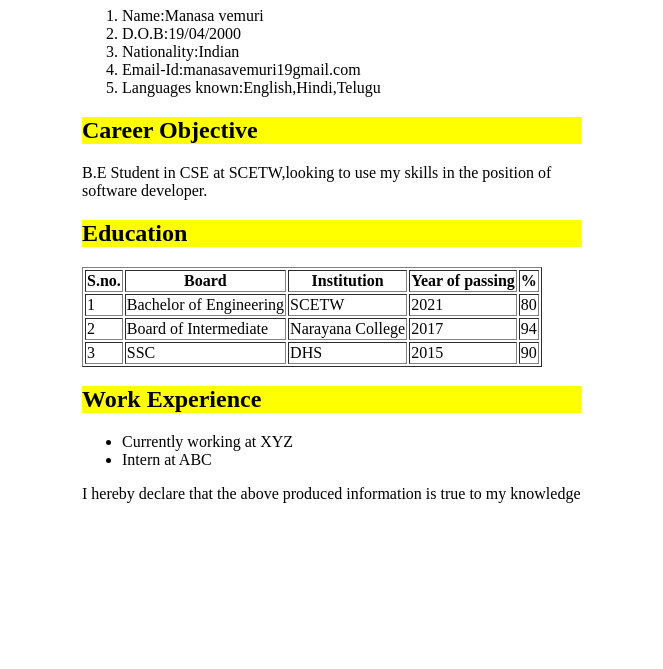
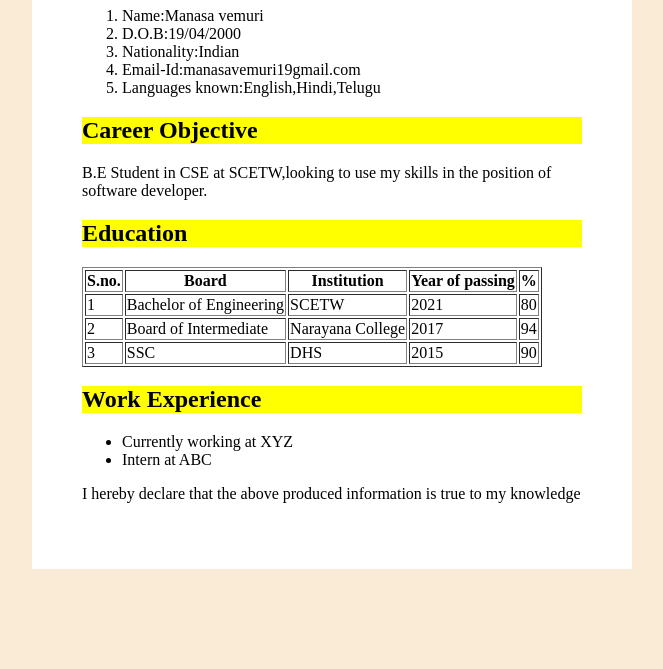
Before and after one commit to manasavemuri19/manasavemuri19.github.io, a plain HTML site: page index.html in a window 1280 px wide. Shown: the part 223-892 px from the top of the page, without its empty margins (308-971 px from the left). Drawn offline with Linux system fonts and the light colour scheme.

Commit message:
Update style.css

```diff
--- a/style.css
+++ b/style.css
@@ -14,3 +14,7 @@ h2{
     margin:100px auto;
     padding:50px;
 }
+body
+{
+    background:#FAEBD7
+}
```
